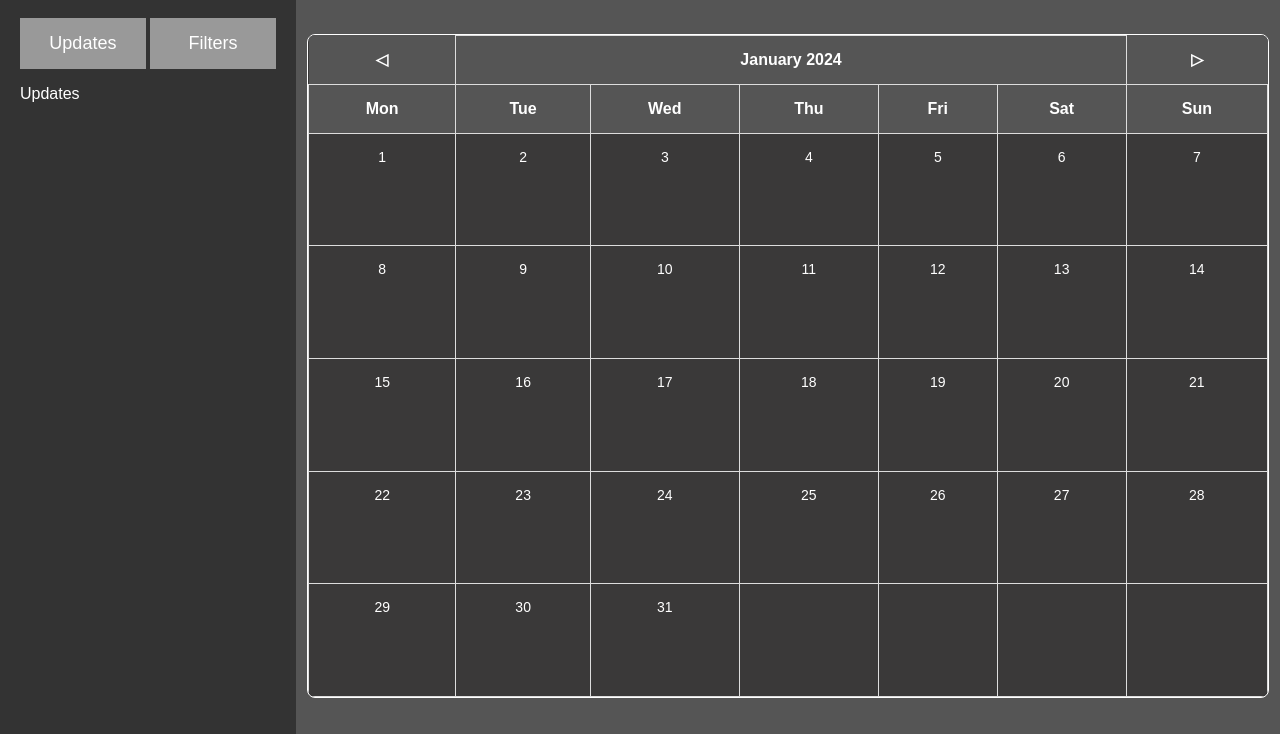
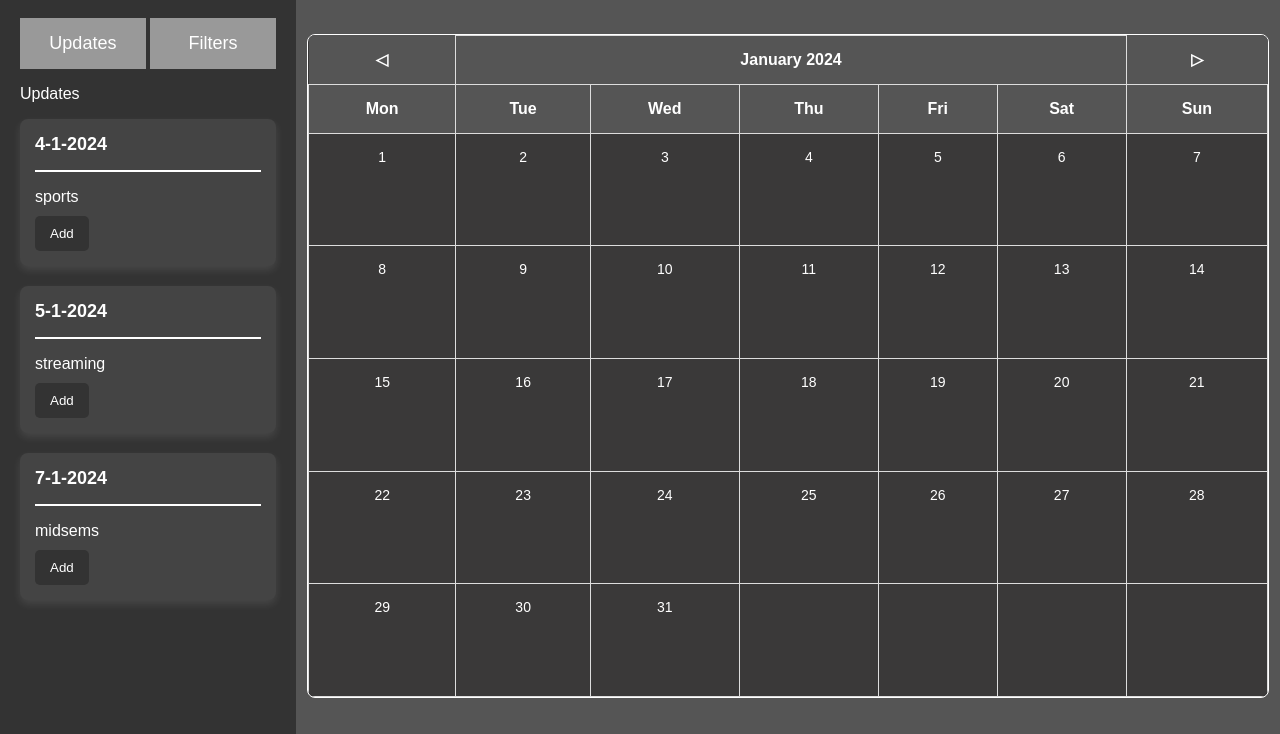
Before and after one commit to aryan12cc/iiith-calendar, a website: page public/calendar.html in a window 1280 px wide. Both pictures are taken after a click on the button "Updates". Shown: the part 66-800 px from the top of the page. Drawn offline with Linux system fonts and the light colour scheme; no server answers.

Commit message:
updates done

```diff
--- a/public/calendar.css
+++ b/public/calendar.css
@@ -17,6 +17,47 @@ body {
   align-items: center; /* Vertically center items */
   height: 3%;
 }
+#box-container {
+/* Adjust the styles as needed */
+margin-bottom: 10px; /* Add some space between boxes */
+}
+
+.box {
+  background-color: #444; /* Dark mode box background color */
+  color: #fff;
+  padding: 15px;
+  margin-bottom: 20px; /* Increased margin for better separation between boxes */
+  border-radius: 8px;
+  box-shadow: 0 4px 8px rgba(255, 255, 255, 0.1);
+}
+
+.box a {
+color: #fff;
+text-decoration: none;
+font-size: 18px;
+font-weight: bold;
+display: block;
+}
+
+.box hr {
+border: 1px solid white;
+margin: 15px 0;
+}
+
+.box p {
+font-size: 16px;
+margin-bottom: 10px;
+}
+
+.box button {
+background-color: #333;
+color: #fff;
+padding: 10px 15px;
+border: none;
+border-radius: 5px;
+cursor: pointer;
+}
+
 
 #profile-button {
   background-color: #333;
--- a/public/calendar.html
+++ b/public/calendar.html
@@ -33,7 +33,10 @@
             <button class="button" id="filters-button">Filters </button>
             </div>
             <div>
-            <p id="contentleft">Updates</p>
+            <p id="contentleft"></p>
+            </div>
+            <div id="box-container">
+
             </div>
         </div>
         <div id="calendar-container"></div>
--- a/public/calendar.js
+++ b/public/calendar.js
@@ -1,3 +1,15 @@
+function handleAddButtonClick() {
+  alert("Event Added");
+  const clickedButton = event.currentTarget;
+  const dateId = clickedButton.id.replace("button", "event");
+  const datecon=document.getElementById(dateId).innerHTML;
+  const datear=datecon.split("-");
+  console.log(datecon.split("-"));
+  const selectedDay =datear[0];
+  const selectedMonth=datear[1];
+  const selectedYear=datear[2];
+  console.log(selectedDay,selectedMonth,selectedYear);
+}
 document.addEventListener('DOMContentLoaded', function () {
 
 fetch('/api/CheckLogin', {
@@ -43,11 +55,13 @@ document.addEventListener('DOMContentLoaded', function () {
 updateButtonId.addEventListener('click', function (event) {
   event.preventDefault();
   document.getElementById("contentleft").textContent = "Updates";
+  renderUpdatesContent();
 });
 
 filtersButtonId.addEventListener('click', function (event) {
   event.preventDefault();
   document.getElementById("contentleft").textContent = "Filters";
+  clearLeftWindow();
 });
 
 logoutId.addEventListener('click', function (event) {
@@ -100,7 +114,30 @@ document.addEventListener('DOMContentLoaded', function () {
     updateMonthHeader();
     addEventListeners();
 }
+function renderUpdatesContent() {
+  var boxContainer = document.getElementById('box-container');
+  boxContainer.innerHTML = ''; // Clear existing content
 
+  // Create and append new content (div boxes) based on your needs
+  for (var i = 0; i <= 2; i++) {
+    var box = document.createElement('div');
+    box.className = 'box';
+    box.innerHTML = `
+      <a id="eventdate${i}" href="#" target="_blank">${arraydates[i]}</a>
+      <hr>
+      <p id="eventcontent">${arraycontents[i]}</p>
+      <button id="buttondate${i}" onclick="handleAddButtonClick()">Add</button>
+    `;
+    boxContainer.appendChild(box);
+  }
+}
+
+let arraydates=["4-1-2024","5-1-2024","7-1-2024"];
+let arraycontents=["sports","streaming","midsems"];
+function clearLeftWindow() {
+  var boxContainer = document.getElementById('box-container');
+  boxContainer.innerHTML = ''; // Clear existing content
+}
 function generateCalendarHTML(daysInMonth, firstDay) {
   firstDay = firstDay - 1;
   if(firstDay == -1) firstDay = 6;
```
Lines whose indentation alone changed are shown as unchanged.
